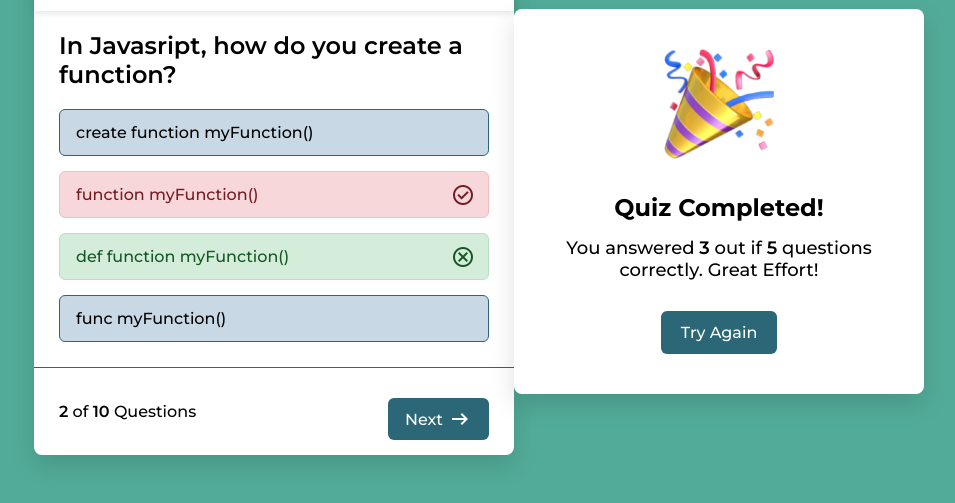
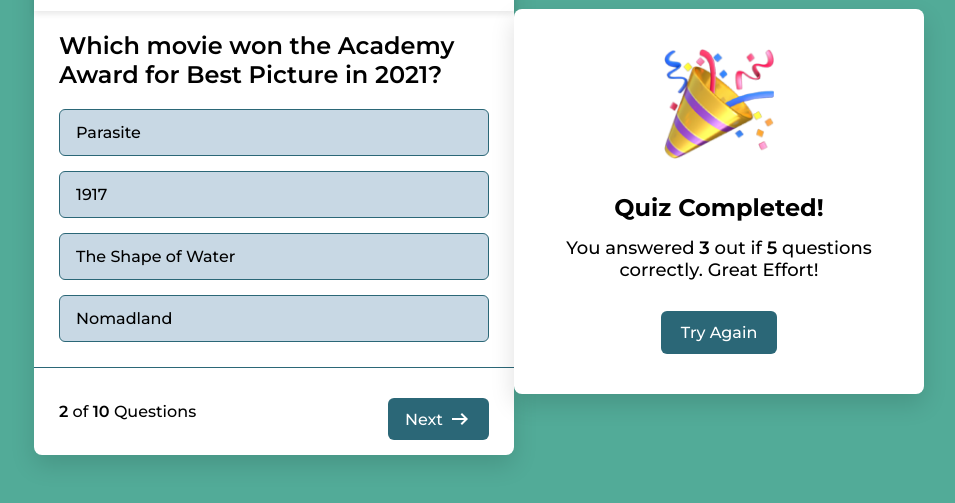
Before and after one commit to Saakiyeahwithc/JS-Projects, a plain HTML site: page QuizApp/index.html in a window 1280 px wide. Shown: the part 199-702 px from the top of the page, without its empty margins (161-1116 px from the left). Drawn offline with nearby package versions, Linux system fonts and the light colour scheme.

Commit message:
linked-js-file

```diff
--- a/QuizApp/index.html
+++ b/QuizApp/index.html
@@ -50,23 +50,8 @@
         </header>
 
         <div class="quiz-content">
-            <h1 class="question-text">In Javasript, how do you create a function?</h1>
-            <ul class="answer-options">
-                <li class="answer-option">
-                    <p>create function myFunction()</p>
-                </li>
-                <li class="answer-option correct">
-                    <p>function myFunction()</p>
-                    <span class="material-symbols-outlined">check_circle</span>
-                </li>
-                <li class="answer-option incorrect">
-                    <p>def function myFunction()</p>
-                    <span class="material-symbols-outlined">cancel</span>
-                </li>
-                <li class="answer-option">
-                    <p>func myFunction()</p>
-                </li>
-            </ul>
+            <h1 class="question-text"></h1>
+            <ul class="answer-options"></ul>
         </div>
 
         <div class="quiz-footer">
@@ -87,8 +72,8 @@
         <button class="try-again-btn">Try Again</button>
     </div>
 
+    <script src="javascript/questions.js"></script>
     <script src="javascript/script.js"></script>
-    <script src="javascript/questions.js"></script>
 </body>
 
 </html>
```
